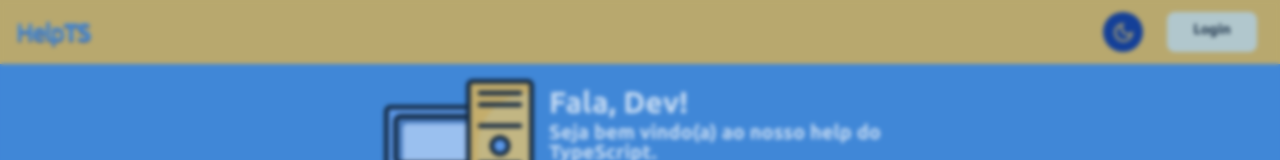
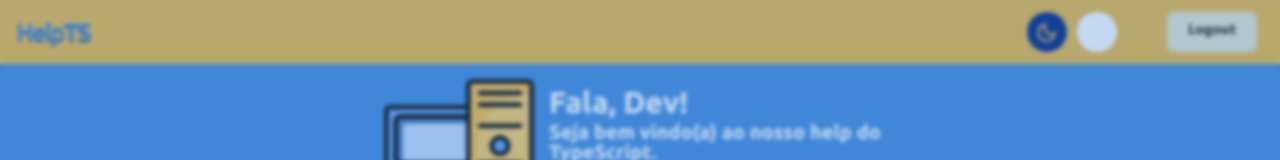
Before and after one commit to projeto-front-end-g5/HelpTS, a React (Create React App) app: page /dashboard in a window 1280 px wide. Shown: the top 160 px of the page. Built offline with nearby package versions, Linux system fonts and the light colour scheme; no server answers; sample sign-in values are in the browser's storage.

Commit message:
fix: Requisition-Login-Logout

```diff
--- a/src/components/Header/index.tsx
+++ b/src/components/Header/index.tsx
@@ -1,6 +1,5 @@
 import { MdOutlineDarkMode } from 'react-icons/md';
 import { BiSun } from 'react-icons/bi';
-
 
 import {
   ButtonLogout,
@@ -11,9 +10,11 @@ import {
   UserImage,
 } from './style';
 import { useDashboardContext } from '../../contexts/dashboard/dashboard';
+import { useLoginContext } from '../../contexts/login/login';
 
 function Header() {
-  const { darkMode, user, DarkLight, UserExists } = useDashboardContext();
+  const { darkMode, DarkLight, navigate } = useDashboardContext();
+  const { token } = useLoginContext();
 
   return (
     <HeaderContainer>
@@ -21,7 +22,7 @@ function Header() {
         Help<span>TS</span>
       </h1>
 
-      {user ? (
+      {token ? (
         <div className='DarkMode-ImgUser-Logout'>
           <DarkModeImgUserContainer>
             <DarkModeButton onClick={() => DarkLight()}>
@@ -31,8 +32,14 @@ function Header() {
               <img alt='' />
             </UserImage>
           </DarkModeImgUserContainer>
-          <ButtonLogout type='submit' onClick={() => UserExists()}>
-            {user ? 'Logout' : 'Login'}
+          <ButtonLogout
+            type='submit'
+            onClick={() => {
+              window.localStorage.clear();
+              window.location.reload();
+            }}
+          >
+            Logout
           </ButtonLogout>
         </div>
       ) : (
@@ -42,8 +49,8 @@ function Header() {
               {darkMode ? <BiSun /> : <MdOutlineDarkMode />}
             </DarkModeButton>
           </DarkModeContainer>
-          <ButtonLogout type='submit' onClick={() => UserExists()}>
-            {user ? 'Logout' : 'Login'}
+          <ButtonLogout type='submit' onClick={() => navigate('/login')}>
+            Login
           </ButtonLogout>
         </div>
       )}
--- a/src/contexts/dashboard/dashboard.tsx
+++ b/src/contexts/dashboard/dashboard.tsx
@@ -1,4 +1,5 @@
 import { createContext, useContext, useState, ReactNode } from 'react';
+import { NavigateFunction, useNavigate } from 'react-router-dom';
 
 interface IDashboardProps {
   children: ReactNode;
@@ -7,15 +8,13 @@ interface IDashboardProps {
 interface IDashboardData {
   tags: string[];
   darkMode: boolean;
-  user: boolean;
   counter: number;
   DarkLight(): void;
-  UserExists(): void;
   increase(): void;
   decrease(): void;
+  navigate: NavigateFunction;
   setCounter: React.Dispatch<React.SetStateAction<number>>;
   setDarkMode: React.Dispatch<React.SetStateAction<boolean>>;
-  setUser: React.Dispatch<React.SetStateAction<boolean>>;
   setTags: React.Dispatch<React.SetStateAction<string[]>>;
 }
 
@@ -23,8 +22,8 @@ const DashboardContext = createContext<IDashboardData>({} as IDashboardData);
 
 const DashboardProvider = ({ children }: IDashboardProps) => {
   const [darkMode, setDarkMode] = useState(false);
-  const [user, setUser] = useState(false);
   const [counter, setCounter] = useState(1);
+  const navigate = useNavigate();
   const [tags, setTags] = useState<string[]>([
     'state',
     'function',
@@ -48,25 +47,19 @@ const DashboardProvider = ({ children }: IDashboardProps) => {
     return darkMode ? setDarkMode(false) : setDarkMode(true);
   }
 
-  function UserExists() {
-    return user ? setUser(false) : setUser(true);
-  }
-
   return (
     <DashboardContext.Provider
       value={{
         darkMode,
         setDarkMode,
-        user,
-        setUser,
         DarkLight,
-        UserExists,
         tags,
         setTags,
         counter,
         setCounter,
         increase,
         decrease,
+        navigate,
       }}
     >
       {children}
--- a/src/contexts/login/login.tsx
+++ b/src/contexts/login/login.tsx
@@ -12,9 +12,22 @@ interface ISubmitLogin {
   password: string;
 }
 
+export interface IUser {
+  email: string;
+  name: string;
+  contact: string;
+  github: string;
+  passwordConfirm: string;
+  id: number;
+}
+
 interface ILoginData {
   openEye: boolean;
   typeInput: string;
+  user: IUser;
+  token: string | null;
+  userId: string | null;
+  setUser: React.Dispatch<React.SetStateAction<IUser>>;
   submitLogin: (dataSubmit: ISubmitLogin) => void;
   changeStateOpenEyes: () => void;
 }
@@ -24,15 +37,16 @@ const LoginContex = createContext<ILoginData>({} as ILoginData);
 const LoginProvider = ({ children }: ILoginProps) => {
   const [openEye, setOpenEye] = useState(false);
   const [typeInput, setTypeInput] = useState('password');
-
+  const [user, setUser] = useState<IUser>({} as IUser);
+  const token = localStorage.getItem('token');
+  const userId = localStorage.getItem('userId');
   const navigate = useNavigate();
 
   const submitLogin = (data: ISubmitLogin) => {
-    console.log(data);
-
     api
       .post('/login', data)
       .then((response) => {
+        setUser(response.data.user);
         localStorage.setItem('token', response.data.accessToken);
         localStorage.setItem('userId', response.data.user.id);
         navigate('/dashboard', { replace: true });
@@ -48,7 +62,7 @@ const LoginProvider = ({ children }: ILoginProps) => {
         });
       })
       .catch((err) => {
-        console.log(err.response.data);
+        console.error(err.response.data);
 
         return toast('❌ Tente novamente!', {
           position: 'top-right',
@@ -71,6 +85,7 @@ const LoginProvider = ({ children }: ILoginProps) => {
     }
   };
 
+  //
   return (
     <LoginContex.Provider
       value={{
@@ -78,6 +93,10 @@ const LoginProvider = ({ children }: ILoginProps) => {
         submitLogin,
         changeStateOpenEyes,
         typeInput,
+        setUser,
+        user,
+        token,
+        userId,
       }}
     >
       {children}
```
